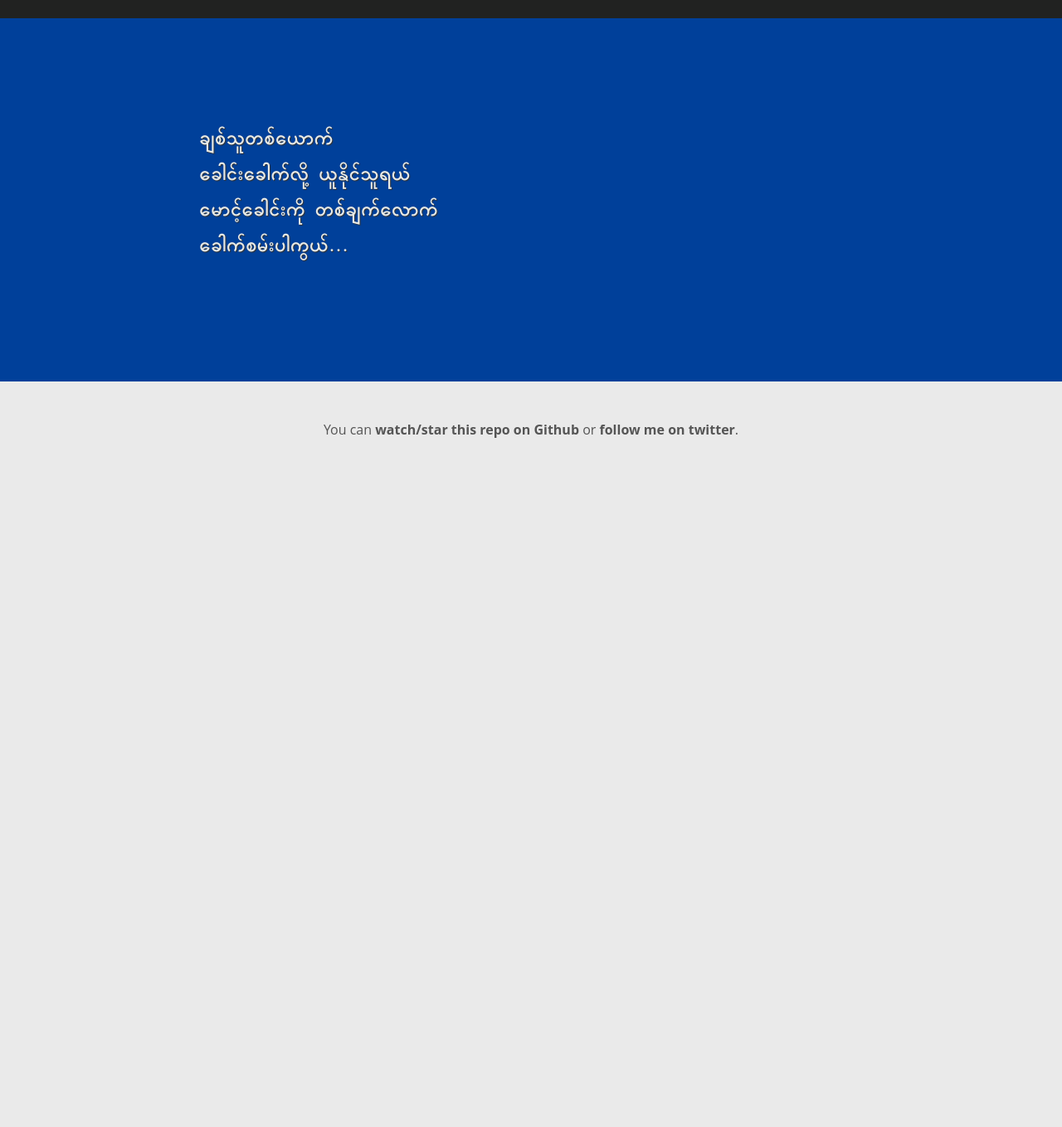
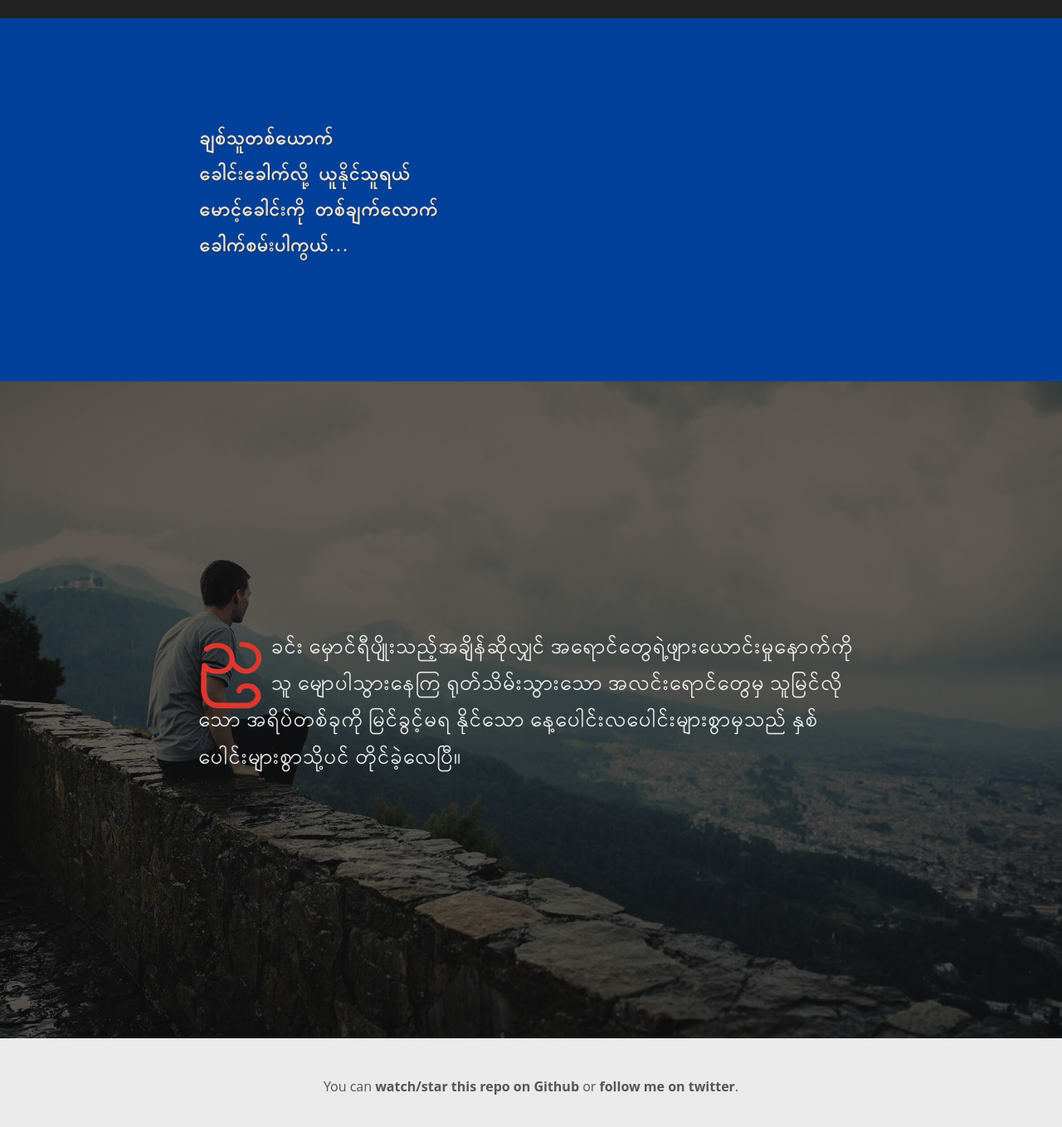
Before and after one commit to khzaw/beautiful-burmese-type, a Jekyll site: the page built from index.html, in a window 1280 px wide and 1400 px high, scrolled down 9974 px. Shown: the top 1359 px of the window at 83% size. Built offline with Jekyll 4.4.1, drawn with Linux system fonts in a browser that asks for light colours; some web fonts are replaced; before the commit the page ends 10582 px from its top, so only the background shows below that.

Commit message:
Add waitzar excerpt section

```diff
--- a/css/main.scss
+++ b/css/main.scss
@@ -422,4 +422,31 @@ footer { padding: 50px; text-align: center;
     }
   }
 
+  &#waitzar {
+      background-image: linear-gradient(
+      rgba(0, 0, 0, 0.6),
+      rgba(0, 0, 0, 0.6)
+      ),
+      url('../img/evening.jpg');
+      padding: 300px 0;
+      background-size: cover;
+
+    .text {
+      max-width: $content-width;
+      margin: 0 auto;
+
+      p {
+        .first-word {
+          float: left;
+          color: #DE372F;
+          font: 75px/60px 'NKSSmart3';
+          padding: 4px 8px 12px 3px;
+        }
+
+        color: #eee;
+        font: 24px/1.85 'Pyidaungsu';
+      }
+    }
+  }
+
 }
--- a/index.html
+++ b/index.html
@@ -153,4 +153,12 @@ layout: default
     </section>
   </section>
 
+<section id="waitzar" class="page">
+  <section class="text">
+  <p>
+    <span class="first-word">ည</span>ခင်း မှောင်ရီပျိုးသည့်အချိန်ဆိုလျှင် အရောင်တွေရဲ့ဖျားယောင်းမှုနောက်ကို သူ မျောပါသွားနေကြ ရုတ်သိမ်းသွားသော အလင်းရောင်တွေမှ သူမြင်လိုသော အရိပ်တစ်ခုကို မြင်ခွင့်မရ နိုင်သော နေ့ပေါင်းလပေါင်းများစွာမှသည် နှစ်ပေါင်းများစွာသို့ပင် တိုင်ခဲ့လေပြီ။
+  </p>
+  </seciton>
 </section>
+
+</section>
```
Also changed, not shown: img/evening.jpg (added).
